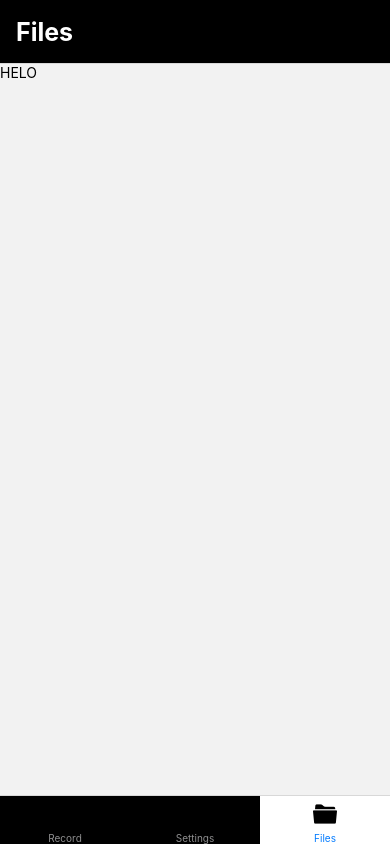
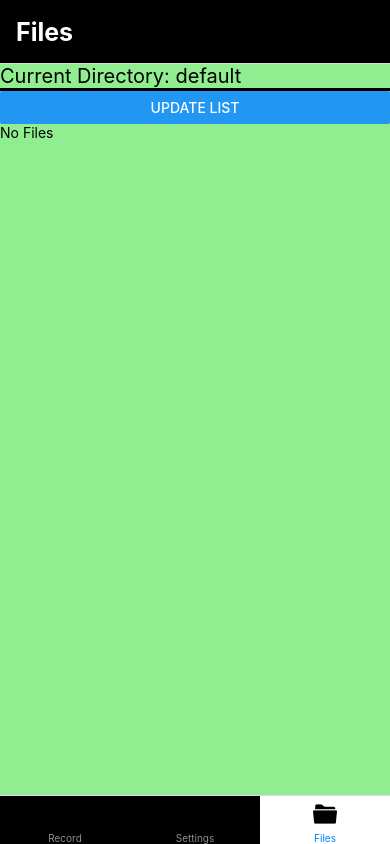
Before and after one commit to brandhawa99/react_native_test, a React Native app in the folder type-app/: screen /Files in a window 390 px wide. Built offline with nearby package versions, Linux system fonts and the light colour scheme.

Commit message:
Recordings screen

```diff
--- a/type-app/src/screens/Recordings.tsx
+++ b/type-app/src/screens/Recordings.tsx
@@ -1,15 +1,154 @@
-import React, { useContext } from 'react';
-import {SafeAreaView, Text} from 'react-native';
+import React, { useContext, useEffect, useState } from 'react';
+import {SafeAreaView,Alert,  Text, View, StyleSheet, Button} from 'react-native';
 import * as FileSystem from 'expo-file-system';
-
-
+import { DirContext } from '../components/DIrContextProvider';
+import Lock from '../screens/Lock'
+import { Audio } from 'expo-av';
 const Recordings = () =>{
 
- return(
-  <SafeAreaView>
-    <Text>HELO</Text>
-  </SafeAreaView>
- )
+  let audioUri = ""
+  const {saveTo, setSaveTo} = useContext(DirContext);
+  const [auth, setAuth] = useState(false);
+  const [files, setFiles] = useState<any>([]);
+  const [sound, setSound] = useState<any>("");
+
+  const getRecordings = async() =>{
+    try {
+      let recordings = await FileSystem.readDirectoryAsync(FileSystem.documentDirectory+saveTo)
+      setFiles(recordings);
+    } catch (error) {
+        console.error(error);
+    }
+  }
+  const playRecordings = async() =>{
+    try {
+      const {sound} = await Audio.Sound.createAsync(
+        {uri:audioUri},
+        {shouldPlay: true}
+      )
+      setSound(sound);
+      await sound.playAsync();
+
+    } catch (error) {
+      console.error(error);
+    }
+  }
+  const PauseAudio = async () => {
+    try {
+      setSound("")
+    } catch (error) {
+    }
+  };
+
+  const showConfirmDialog = (file:string) =>{
+    return Alert.alert(
+      "Confirm Delete",
+      "Are you sure you want to delete this audio file",
+      [
+        //Yes Button
+        {
+          text:"Yes",
+          onPress: () =>{
+            FileSystem.deleteAsync(FileSystem.documentDirectory+saveTo+"/"+file,{idempotent:true})
+          }
+        },
+        {
+          text:"No",
+        }
+      ]
+    )
+  }
+
+  useEffect(()=>{
+    return sound
+      ? () =>{
+        sound.unloadAsync();
+      }
+      : undefined;
+  },[sound])
+
+  useEffect(()=>{
+
+  },[auth, files])
+
+  return(
+    <SafeAreaView style={styles.container}>
+      {
+        !auth?
+        <View>
+          <Text style={{fontSize:20, borderBottomWidth:3}}>
+            Current Directory: {saveTo}
+          </Text>
+          <Button
+            title='Update List'
+            onPress={getRecordings}
+          />
+
+          <View>
+            {
+              files.length > 0 ?
+              files.map((file:string,index:number) =>{
+                return (
+                  <View key={index} style={styles.fileContainer}>
+                    <Text style={styles.fileName}>{ file.substring(file.indexOf("_"),file.indexOf("."))}</Text>
+                    <View style={styles.playerButtonsContainer}>
+                      <Button title="play"
+                        onPress={() =>{
+                          audioUri = FileSystem.documentDirectory+saveTo+"/"+file;
+                          playRecordings();
+                        }}
+                      />
+                      <Button
+                        title='pause'
+                        onPress={()=>{
+                          PauseAudio();
+                        }}
+                      />
+                    </View>
+                      <Button title="delete"
+                        color={"red"}
+                        onPress={() => showConfirmDialog(file)}
+                      />
+
+                  </View>
+                )
+              })
+              :
+              <Text>
+                No Files
+              </Text>
+            }
+
+          </View>
+        </View>
+        :
+        <Lock setAuth={setAuth}/>
+      }
+    </SafeAreaView>
+  )
 }
+  const styles = StyleSheet.create({
+    container:{
+      flex:1,
+      padding:20,
+      backgroundColor:"lightgreen",
+    },
+    playerButtonsContainer:{
+      flexDirection:"row"
+    },
+    fileContainer:{
+      backgroundColor:"pink",
+      marginTop:10,
+      padding:10,
+      flexDirection:"row",
+      alignItems:"center",
+      justifyContent:"space-between",
+      gap:10,
+    },
+    fileName:{
+      fontSize:20,
+      fontWeight:"400",
+    }
+  })
 
 export default Recordings;
```
